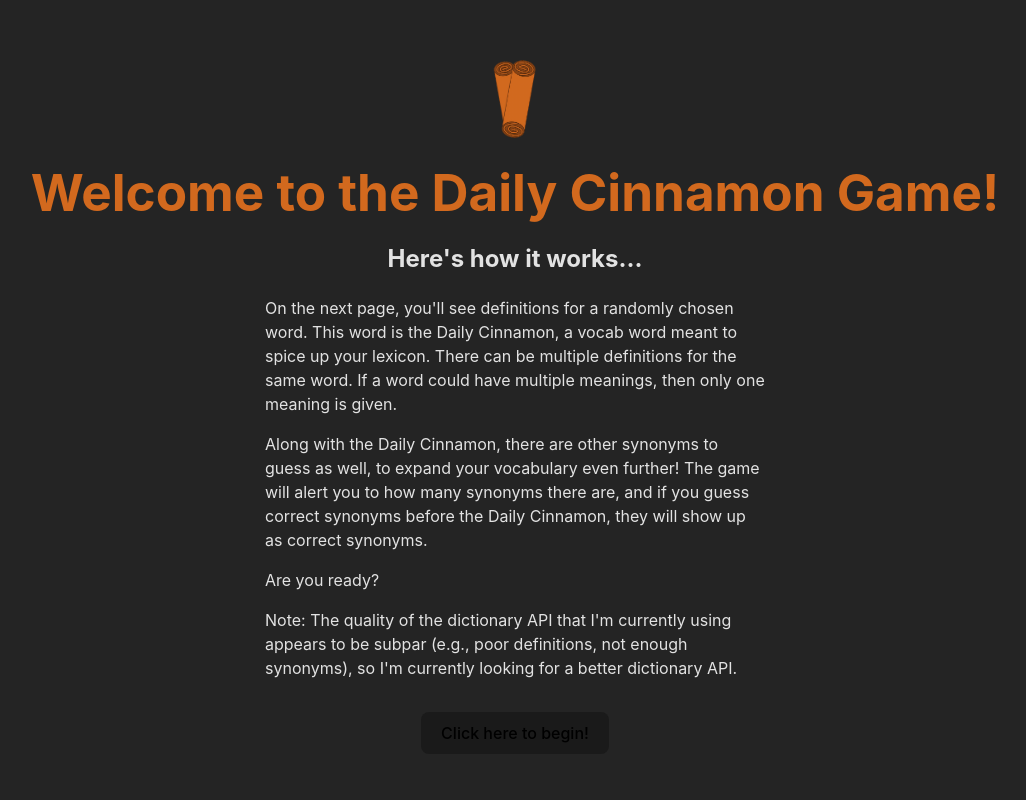
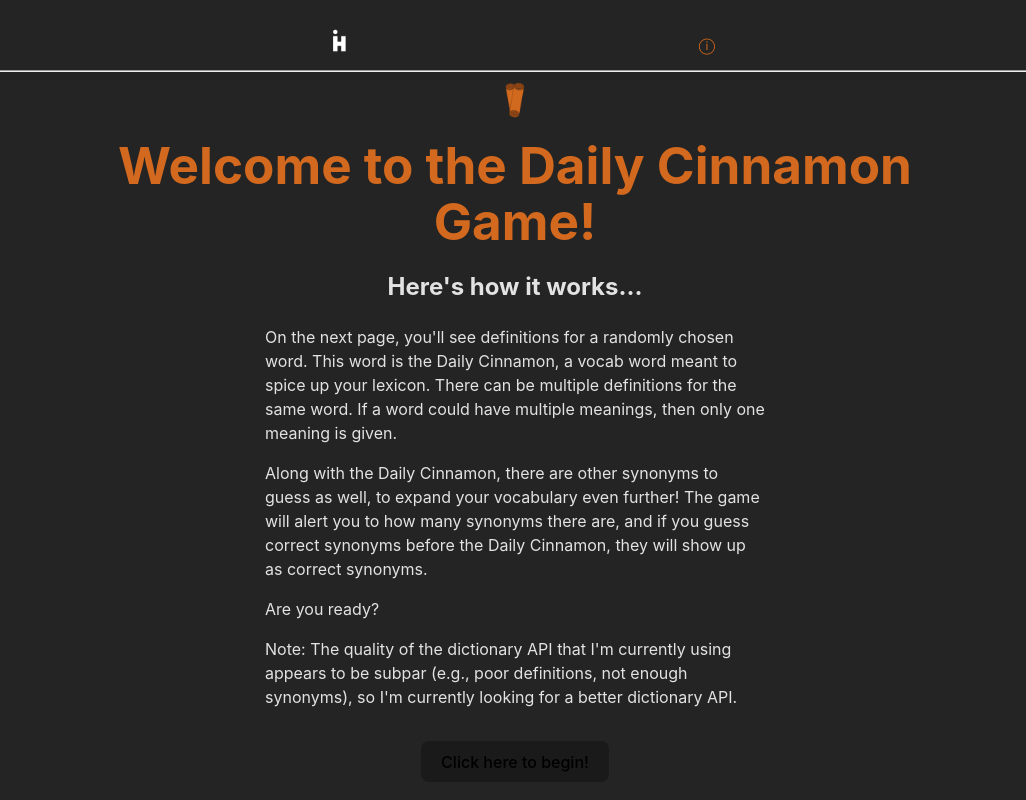
Before and after one commit to isaachamm/cinnamon-game, a React (Vite) app: page / in a window 1280 px wide. Shown: the whole page, without its empty margins (125-1151 px from the left). Built offline with nearby package versions, Linux system fonts and the light colour scheme.

Commit message:
feat(cinnamon-game) Added header with link back to main website and hover icon for instructions reminder.

```diff
--- a/src/App.css
+++ b/src/App.css
@@ -1,42 +1,20 @@
-#root {
-  max-width: 1280px;
+.body {
+  max-width: 800px;
   margin: 0 auto;
   padding: 0rem;
   text-align: center;
 }
 
 .logo {
-  height: 6em;
+  max-width: 2em;
+  width: 100%;
+  height: auto;
   padding: 0.5em;
-  will-change: filter;
-  transition: filter 300ms;
 }
+
 .logo:hover {
   filter: drop-shadow(0 0 2em #D2691E);
 }
 .logo.react:hover {
   filter: drop-shadow(0 0 2em #D2691E);
 }
-
-@keyframes logo-spin {
-  from {
-    transform: rotate(0deg);
-  }
-  to {
-    transform: rotate(360deg);
-  }
-}
-
-@media (prefers-reduced-motion: no-preference) {
-  a:nth-of-type(2) .logo {
-    animation: logo-spin infinite 20s linear;
-  }
-}
-
-.card {
-  padding: 2em;
-}
-
-.read-the-docs {
-  color: #888;
-}
--- a/src/App.tsx
+++ b/src/App.tsx
@@ -2,6 +2,7 @@ import { useState } from 'react';
 import './App.css'
 import Game from './components/Game';
 import Instructions from './components/Instructions';
+import Header from './components/Header';
 
 function App() {
 
@@ -9,12 +10,16 @@ function App() {
 
   return (
     <>
+      <Header />
+      <div className='body'>
 
-      {
-        showInstructions ?
-        <Instructions setShowInstructions={setShowInstructions} /> :
-        <Game />
-      }
+        {
+          showInstructions ?
+            <Instructions setShowInstructions={setShowInstructions} /> :
+            <Game />
+        }
+
+      </div>
 
 
 
--- a/src/components/Game.css
+++ b/src/components/Game.css
@@ -6,6 +6,10 @@ button {
 
 .cinnamon-message {
 	color: #D2691E;
+}
+
+.definitions {
+	margin: 0.1em;
 }
 
 .guess-list {
--- a/src/components/Game.tsx
+++ b/src/components/Game.tsx
@@ -122,7 +122,7 @@ export default function Game() {
 
 			<h2><em>{partOfSpeech}</em></h2>
 			{definitions.map((definition) => (
-				<p className='text-left' key={definition.definition}>{definition.definition}</p>
+				<p className='text-left definitions' key={definition.definition}>{definition.definition}</p>
 			))}
 
 
--- /dev/null
+++ b/src/components/Header.css
@@ -0,0 +1,30 @@
+.header {
+	display: flex;
+	flex-direction: row;
+	justify-content: space-between;
+	align-items: center;
+	max-width: 400px;
+	margin: auto;
+}
+
+.information {
+	cursor: pointer;
+}
+
+.information-container {
+	display: block;
+}
+
+.information:hover + .hover-information {
+	display: block;
+}
+
+.hover-information {
+	display: none;
+	position: absolute;
+	padding: 1rem 2rem;
+	background: white;
+	color: black;
+	border-radius: 1em;
+	max-width: 300px;
+}
--- /dev/null
+++ b/src/components/Header.tsx
@@ -0,0 +1,32 @@
+import personalLogo from '../assets/IH_Logo_Inverted_Blank.png';
+import './Header.css';
+
+export default function Header() {
+
+	return (
+		<>
+			<div className='header'>
+				<a href='https://isaachamm.github.io'>
+					<img src={personalLogo} className="logo" alt="Linkedin logo" />
+				</a>
+
+				<div className='information-container'>
+
+					<a className='information'>
+						&#9432;
+					</a>
+
+					<div className='hover-information'>
+						<p>Instructions reminder:</p>
+						<p>Use the textbox to guess the Daily Cinnamon—-That's the word that the definitions describe.</p>
+						<p>Then, guess the remaining synonyms!</p>
+
+					</div>
+				</div>
+
+			</div>
+			<hr />
+
+		</>
+	)
+}
--- a/src/index.css
+++ b/src/index.css
@@ -11,6 +11,10 @@
   text-rendering: optimizeLegibility;
   -webkit-font-smoothing: antialiased;
   -moz-osx-font-smoothing: grayscale;
+}
+
+#root {
+  width: 100%;
 }
 
 a {
@@ -55,3 +59,7 @@ button:focus,
 button:focus-visible {
   outline: 4px auto -webkit-focus-ring-color;
 }
+
+hr {
+  margin: 0;
+}
```
Also changed, not shown: src/assets/IH_Logo_Inverted_Blank.png (added).
